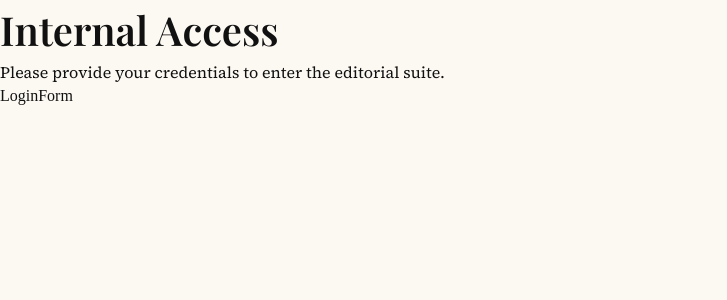
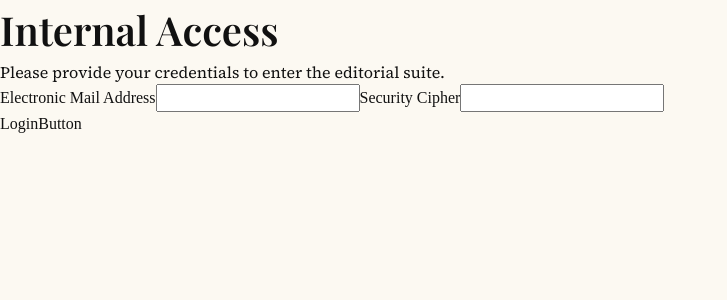
Before and after one commit to mundotechteam1/mundotech, a React (Vite) app in the folder frontend/: page /login in a window 1280 px wide. Shown: the top 300 px of the page, without its empty margins (0-727 px from the left). Built offline with nearby package versions, Linux system fonts and the light colour scheme; a web font is replaced by a local one.

Commit message:
feat: create basic structure for LoginForm.jsx

```diff
--- a/frontend/package.json
+++ b/frontend/package.json
@@ -13,6 +13,7 @@
     "axios": "^1.18.1",
     "react": "^19.2.7",
     "react-dom": "^19.2.7",
+    "react-hook-form": "^7.81.0",
     "react-router-dom": "^7.18.1"
   },
   "devDependencies": {
--- a/frontend/src/components/login-button/LoginButton.jsx
+++ b/frontend/src/components/login-button/LoginButton.jsx
@@ -0,0 +1,8 @@
+
+function LoginButton() {
+  return (
+    <div>LoginButton</div>
+  )
+}
+
+export default LoginButton
--- a/frontend/src/components/login-form/LoginForm.jsx
+++ b/frontend/src/components/login-form/LoginForm.jsx
@@ -1,8 +1,78 @@
+import styles from "./LoginForm.module.scss";
+import { useForm } from "react-hook-form";
+import Button from "../../components/login-button/LoginButton";
 
 function LoginForm() {
+  const {
+    register,
+    handleSubmit,
+    formState: { errors, isSubmitting },
+  } = useForm();
+
+  const onSubmit = async (data) => {
+    try {
+      const res = await fetch("http://localhost:8080/api/auth/login", {
+        method: "POST",
+        headers: { "Content-Type": "application/json" },
+        body: JSON.stringify(data),
+      });
+
+      if (!res.ok) throw new Error("Invalid credentials");
+
+      // manejar login correcto
+    } catch (err) {
+      // aquí puedes setear un error global si quieres
+    }
+  };
+
   return (
-    <div>LoginForm</div>
-  )
+    <form
+      className={styles.LoginForm}
+      onSubmit={handleSubmit(onSubmit)}
+      noValidate
+    >
+      <label htmlFor="email">Electronic Mail Address</label>
+      <input
+        id="email"
+        type="email"
+        {...register("email", {
+          required: "Email is required",
+          pattern: {
+            value: /^\S+@\S+$/i,
+            message: "Invalid email format",
+          },
+        })}
+      />
+      {errors.email && (
+        <p className="form-error" role="alert">
+          {errors.email.message}
+        </p>
+      )}
+
+      <label htmlFor="password">Security Cipher</label>
+      <input
+        id="password"
+        type="password"
+        autoComplete="current-password"
+        {...register("password", {
+          required: "Password is required",
+        })}
+      />
+      {errors.password && (
+        <p className="form-error" role="alert">
+          {errors.password.message}
+        </p>
+      )}
+
+      <Button type="submit" disabled={isSubmitting}>
+        {isSubmitting ? "Loading…" : "Login"}
+      </Button>
+
+      {/* <a className="forgot-link" href="/forgot-password">
+        Forgotten passcode?
+      </a>*/}
+    </form>
+  );
 }
 
-export default LoginForm
+export default LoginForm;
```
Also changed, not shown: 1 other file (tests, documents, lock files or other folders).
